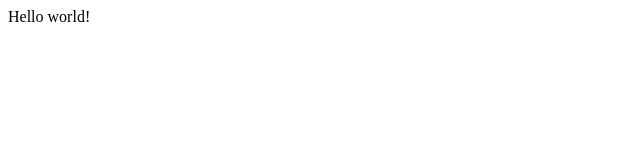
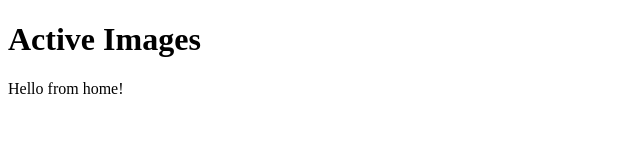
Before and after one commit to rajonali/ActiveImages, a Gatsby site: page / in a window 1280 px wide. Shown: the whole page, without its empty margins (0-640 px from the left). Built offline with nearby package versions, Linux system fonts and the light colour scheme; Gatsby itself is replaced by a stand-in of ours.

Commit message:
initd directory structure

```diff
--- /dev/null
+++ b/src/components/header.js
@@ -0,0 +1,12 @@
+import React from "react"
+
+const Header = () => {
+    return(
+    <div><header>
+        <h1>Active Images</h1>
+    </header></div>
+    ) }
+
+
+
+export default Header;
--- a/src/pages/index.js
+++ b/src/pages/index.js
@@ -1,3 +1,11 @@
 import React from "react"
 
-export default () => <div>Hello world!</div>
+import Header from '../components/header';
+
+const HomePage = () => { return(<div>
+<Header />
+Hello from home!
+</div>) }
+
+
+export default HomePage;
```
Also changed, not shown: src/pages/aboutUs.js (added, +7 -0 lines), src/pages/contactUs.js (added, +7 -0 lines), src/pages/ourWork.js (added, +7 -0 lines), src/pages/store.js (added, +7 -0 lines), src/components/footer.js (added).
